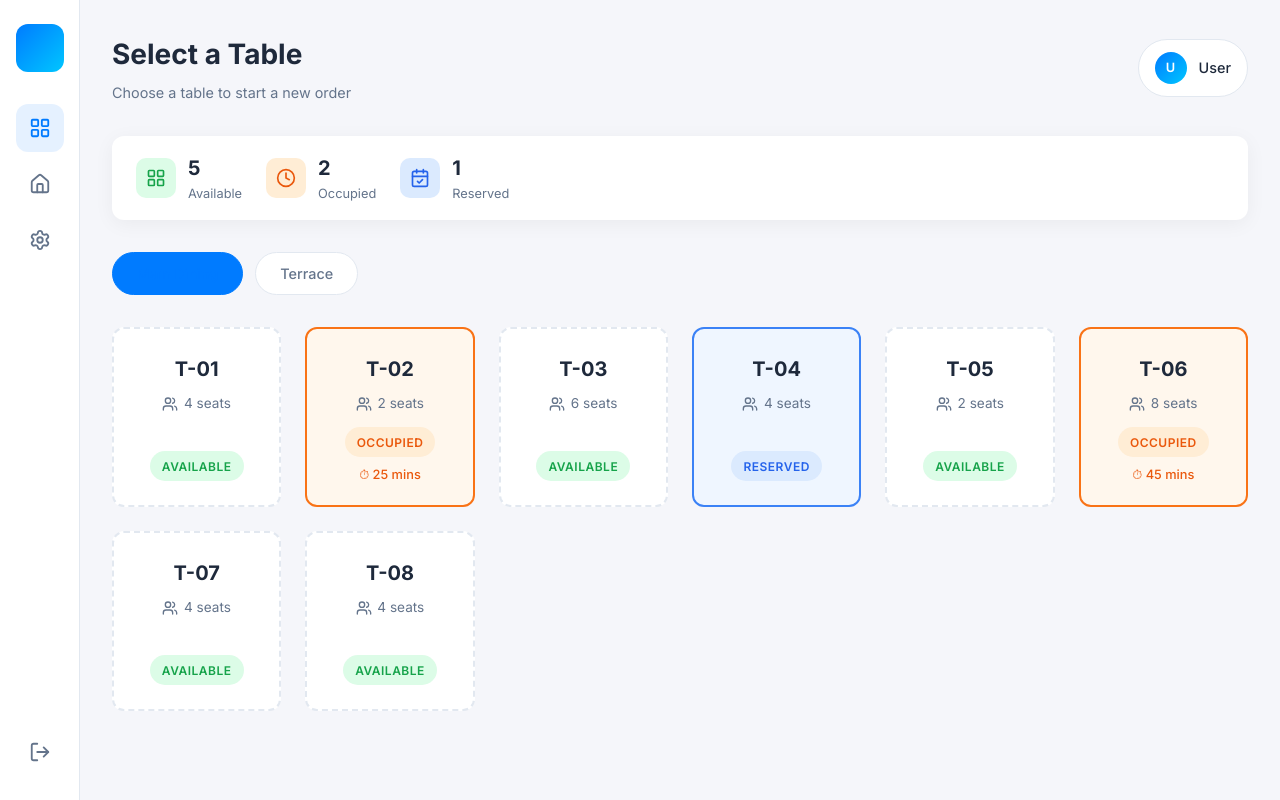
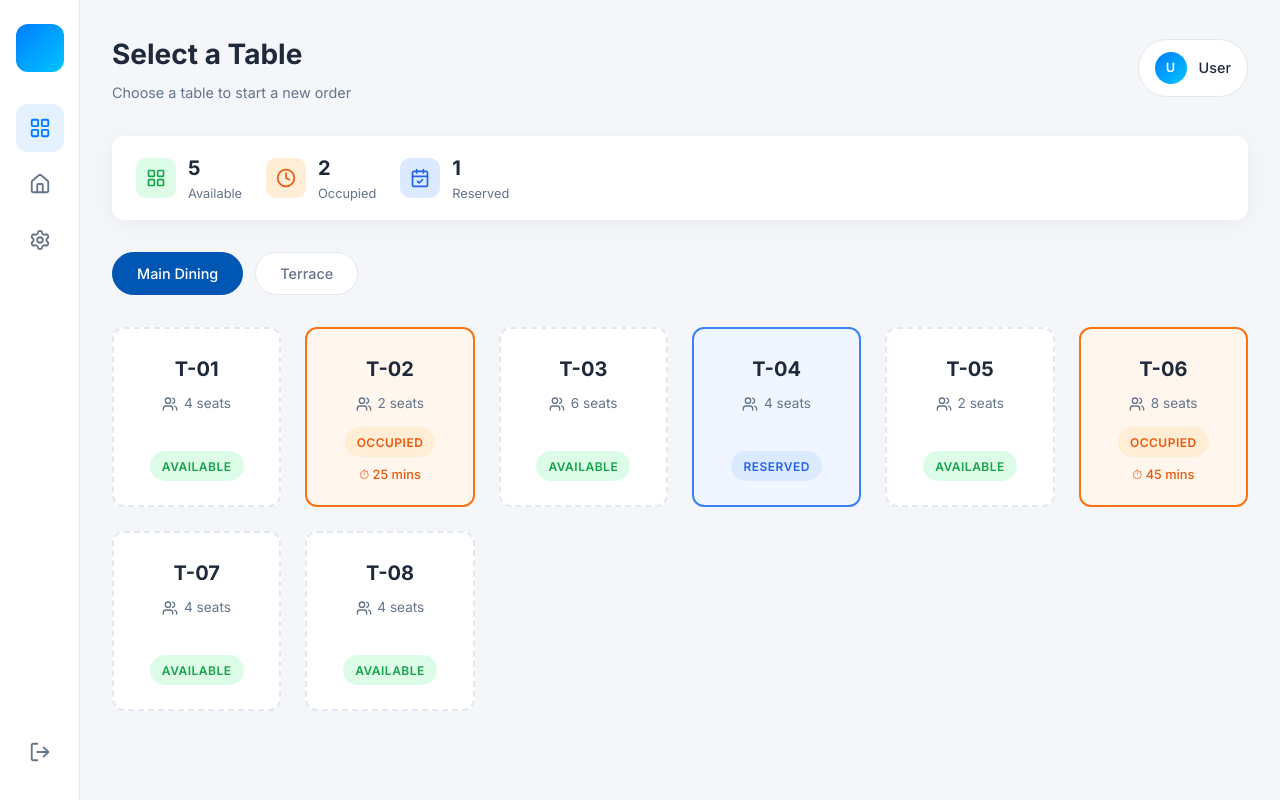
Before and after one commit to VihaanSom/Odoo-Cafe-POS, a React (Vite) app in the folder Odoo-Cafe-POS-Frontend/: page /pos in a window 1280 px wide. In both pictures the pointer is over the button "Main Dining". Built offline with nearby package versions, Linux system fonts and the light colour scheme; some icons are missing.

Commit message:
bug fix: floor List hover text color change

```diff
--- a/Odoo-Cafe-POS-Frontend/src/pages/POS/POS.css
+++ b/Odoo-Cafe-POS-Frontend/src/pages/POS/POS.css
@@ -126,6 +126,12 @@
     background: var(--primary-color);
     color: white;
     border-color: var(--primary-color);
+}
+
+.floor-tabs__item--active:hover {
+    background: var(--primary-hover);
+    color: white;
+    border-color: var(--primary-hover);
 }
 
 /* Table Grid */
```
